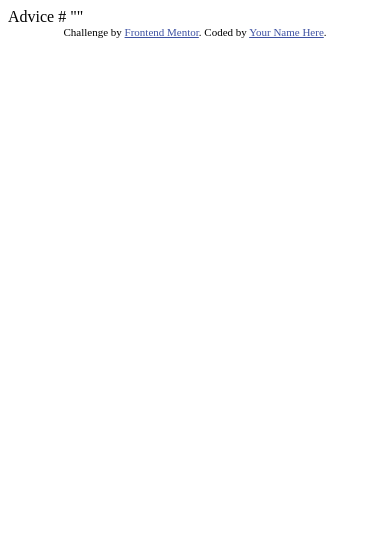
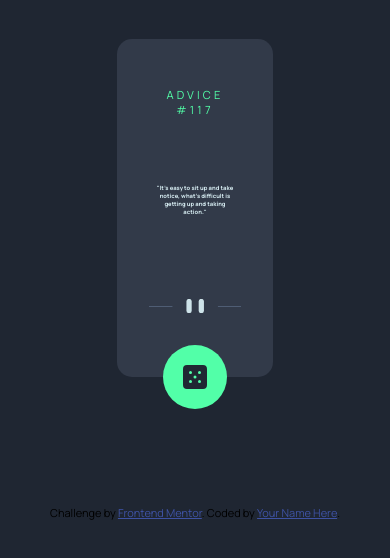
Before and after one commit to CarlosPujols/random-advice-generator, a plain HTML site: page index.html in a window 390 px wide. Drawn offline with Linux system fonts and the light colour scheme.

Commit message:
Created HTML structure added mobile and desktop styles

```diff
--- a/index.html
+++ b/index.html
@@ -5,6 +5,10 @@
   <meta name="viewport" content="width=device-width, initial-scale=1.0"> <!-- displays site properly based on user's device -->
 
   <link rel="icon" type="image/png" sizes="32x32" href="./images/favicon-32x32.png">
+  <link rel="preconnect" href="https://fonts.googleapis.com">
+  <link rel="preconnect" href="https://fonts.gstatic.com" crossorigin>
+  <link href="https://fonts.googleapis.com/css2?family=Manrope:wght@400;800&display=swap" rel="stylesheet">
+  <link rel="stylesheet" href="styles.css">
 
   <title>Frontend Mentor | Advice generator app</title>
 
@@ -16,9 +20,12 @@
 </head>
 <body>
 
-  Advice #<!-- Advice ID goes here -->
-
-  "<!-- Advice text goes here -->"
+  <div class="container">
+    <h1 id="heading">Advice #117</h1>
+    <p id="advice">"It's easy to sit up and take notice, what's difficult is getting up and taking action."</p>
+    <div class="divider"></div>
+    <button id="button"></button>
+  </div>
 
   <div class="attribution">
     Challenge by <a href="https://www.frontendmentor.io?ref=challenge" target="_blank">Frontend Mentor</a>.
--- a/styles.css
+++ b/styles.css
@@ -0,0 +1,107 @@
+*{
+    margin: 0;
+    padding: 0;
+    box-sizing: border-box;
+}
+
+body{
+    font-family: Manrope;
+    background-color: hsl(218, 23%, 16%);
+}
+
+.container{
+    width: 33%;
+    height: 40vh;
+    background-color: hsl(217, 19%, 24%);
+    margin-left: auto;
+    margin-right: auto;
+    margin-top: 10%;
+    border-radius: 15px;
+    display: flex;
+    flex-direction: column;
+    justify-content: space-between;
+    padding: 32px;
+    margin-bottom: 128px;
+    position: relative;
+}
+
+.container h1{
+    margin-left: auto;
+    margin-right: auto;
+    margin-top: 16px;
+    text-align: center;
+    font-size: 0.7rem;
+    text-transform: uppercase;
+    color: hsl(150, 100%, 66%);
+    font-weight: 400;
+    letter-spacing: 0.2rem;
+}
+
+.container p{
+    color: hsl(193, 38%, 86%);
+    font-weight: 800;
+    width: 85%;
+    text-align: center;
+    font-size: 1.5vw;
+    margin-bottom: 2vh;
+    margin-left: auto;
+    margin-right: auto;
+}
+
+.container .divider{
+    width: 100%;
+    height: 5%;
+    background-image: url('images/pattern-divider-desktop.svg');
+    background-position: center;
+    background-size: cover;
+    margin-bottom: 32px;
+}
+
+.container button{
+    margin-left: auto;
+    margin-right: auto;
+    width: 64px;
+    height: 64px;
+    border-radius: 50%;
+    position: absolute;
+    bottom: -32px;
+    left: calc(50% - 32px);
+    border: none;
+    background-color: hsl(150, 100%, 66%);
+    background-image: url('images/icon-dice.svg');
+    background-position: center;
+    background-repeat: no-repeat;
+    background-size: auto;
+}
+
+.container button:hover{
+    cursor: pointer;
+    box-shadow: 0 0 30px hsl(150, 100%, 66%);
+}
+
+@media (max-width:785px) {
+
+    .container{
+        width: 40%;
+    }
+
+}
+
+@media (max-width:376px) {
+
+    .container{
+        width: 90%;
+        height: 50vh;
+    }
+
+    .container p{
+        font-size: 5.7vw;
+        width: 100%;
+        margin-bottom: 0;
+    }
+
+    .container .divider{
+        background-image: url('images/pattern-divider-mobile.svg');
+    }
+
+}
```
